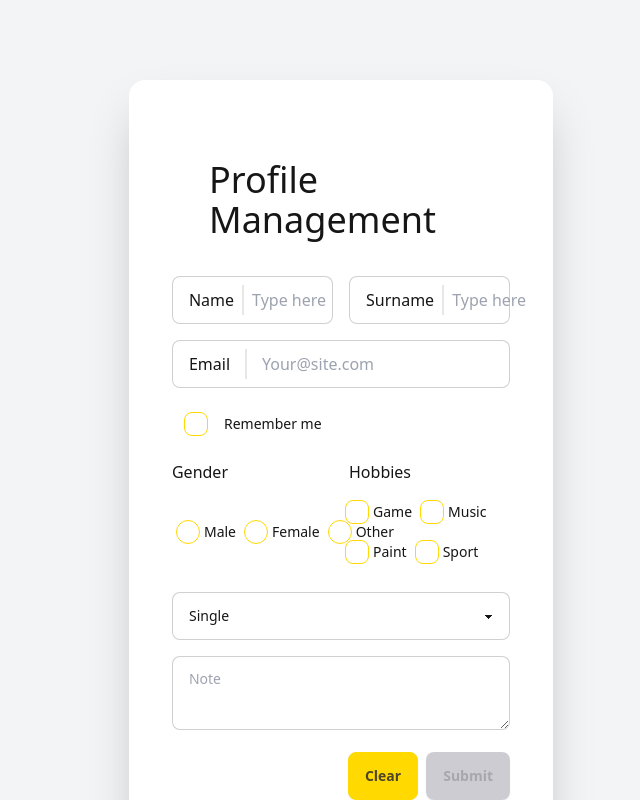
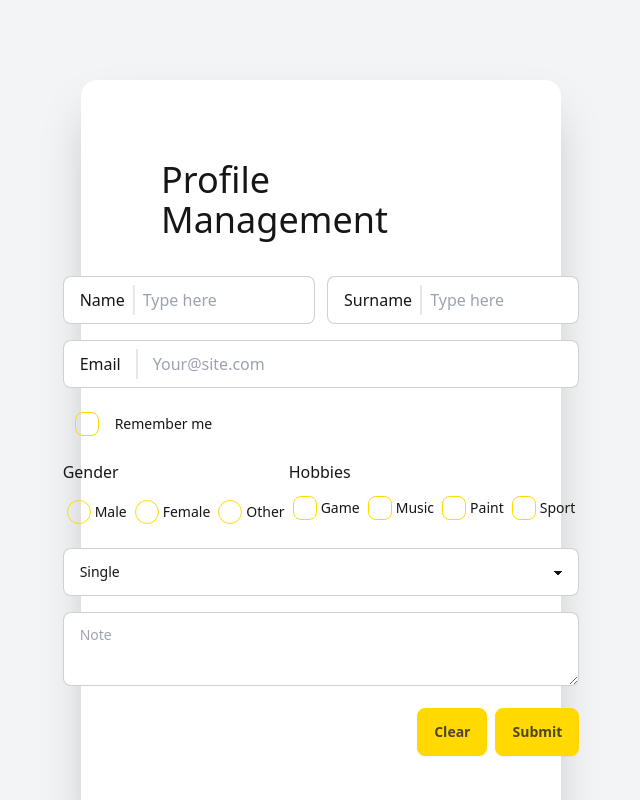
Before and after one commit to GuideMiee/CRUD, a React (Vite) app: page / in a window 1280 px wide. Shown: the whole page, without its empty margins (11-651 px from the left). Built offline with nearby package versions, Linux system fonts and the light colour scheme.

Commit message:
validate

```diff
--- a/src/components/Form.jsx
+++ b/src/components/Form.jsx
@@ -1,4 +1,4 @@
-import React, { useState } from "react";
+import React, { useEffect, useState } from "react";
 
 const FormLayout = () => {
   const [showData, setShowData] = useState([]);
@@ -7,7 +7,7 @@ const FormLayout = () => {
     surname: "",
     email: "",
     check: false,
-    gender: "",
+    gender: "Male",
     hobby: [],
     note: "",
     status: "",
@@ -29,13 +29,50 @@ const FormLayout = () => {
       note: "",
       status: "",
     });
+    setErrors({});
+  };
+
+  const [errors, setErrors] = useState({});
+
+  const validateForm = () => {
+    let formErrors = {};
+
+    if (formData.name.length < 5) {
+      formErrors.name = "Name must be at least 5 characters.";
+    }
+    if (formData.surname.length < 5) {
+      formErrors.surname = "Surname must be at least 5 characters.";
+    }
+    if (!formData.email) {
+      formErrors.email = "Email is required.";
+    } else if (
+      !/^[a-zA-Z0-9._%+-]+@[a-zA-Z0-9.-]+\.[a-zA-Z]{2,}$/.test(formData.email)
+    ) {
+      formErrors.email = "Invalid email format.";
+    }
+    if (formData.hobby.length < 2) {
+      formErrors.hobby = "Please select at least 2 hobbies.";
+    }
+
+    setErrors(formErrors);
+    return Object.keys(formErrors).length === 0;
   };
 
   const handleSubmit = (e) => {
     e.preventDefault();
+    if (validateForm()) {
+      setShowData([...showData, formData]);
       handleClear();
-    setShowData([...showData, formData]);
+    }
   };
+
+
+  useEffect(() => {
+    if(formData.name.length > 0 &&  formData.surname.length > 0){
+    validateForm();
+    }
+  }, [formData]);
+
 
   const handleCheckboxChange = (e) => {
     const { value, checked } = e.target;
@@ -51,13 +88,14 @@ const FormLayout = () => {
     <div className="bg-gray-100 h-auto min-h-screen">
       <div className="flex flex-col lg:flex-row ">
         {/* Form Section */}
-        <div className="w-full  lg:fixed ml-24 md:w-2/5 flex-shrink-0">
-          <div className="card bg-base-100 shadow-2xl mx-4 lg:mx-11 my-10 lg:my-20 p-8 lg:p-20 items-center">
+        <div className="  lg:fixed ml-12 md:w-3/6 flex-shrink-0">
+          <div className="card bg-base-100 shadow-2xl mx-4 lg:mx-11 my-10 w-3/4 lg:my-20 p-8 lg:p-20 items-center">
             <div className="pb-6 lg:pb-9 text-2xl lg:text-4xl">
               Profile Management
             </div>
             <form onSubmit={handleSubmit}>
-              <div className="mb-4 grid grid-cols-1 lg:grid-cols-2 gap-4">
+              <div className="mb-4 grid grid-cols-2 lg:gap-3">
+                <div>
                   <label className="input input-bordered flex items-center">
                     Name
                     <div className="divider divider-horizontal m-2"></div>
@@ -74,7 +112,12 @@ const FormLayout = () => {
                       }
                     />
                   </label>
+                  {errors.name && (
+                    <p className="text-red-500 text-sm mt-1">{errors.name}</p>
+                  )}
+                </div>
 
+                <div>
                   <label className="input input-bordered flex items-center">
                     Surname
                     <div className="divider divider-horizontal m-2 "></div>
@@ -91,8 +134,11 @@ const FormLayout = () => {
                       }
                     />
                   </label>
+                                    {errors.surname && (
+                    <p className="text-red-500 text-sm mt-1">{errors.surname}</p>
+                  )}
                 </div>
-
+              </div>
               <div className="mb-4">
                 <label className="input input-bordered flex items-center">
                   Email
@@ -107,16 +153,20 @@ const FormLayout = () => {
                       setFormData((prevData) => ({
                         ...prevData,
                         email: email,
-                        emailValid: /^[^\s@]+@[^\s@]+\.[^\s@]+$/.test(email),
+                        emailValid:
+                          /^[a-zA-Z0-9._%+-]+@[a-zA-Z0-9.-]+\.[a-zA-Z]{2,}$/.test(
+                            email
+                          ),
                       }));
                     }}
                   />
                 </label>
-                {!formData.emailValid && formData.email && (
-                  <p className="text-red-500 text-sm mt-1">
-                    Please enter a valid email.
-                  </p>
+
+                <div class="error">
+                {errors.email && (
+                  <p className="text-red-500 text-sm mt-1">{errors.email}</p>
                 )}
+                </div>
               </div>
               <div className="form-control">
                 <label className="cursor-pointer label w-fit gap-4 ml-2 mb-4">
@@ -136,14 +186,14 @@ const FormLayout = () => {
                 </label>
               </div>
 
+              {/* Gender */}
+              <div className="flex">
                 <div className="mb-4">
-                <div className="grid grid-cols-2 gap-4 mb-1">
+                  <div className="flex flex-col">
+                    <div className="gap-4 mb-1">
                       <div className="mb-1">Gender</div>
-                  <div className="mb-1">Hobbies</div>
                     </div>
-
-                <div className="flex flex-wrap lg:flex-nowrap mb-5">
-                  {/* Gender */}
+                    <div className="flex flex-wrap lg:flex-nowrap sm:text-lg">
                       <div className="w-full lg:w-1/2 flex mb-4 lg:mb-0">
                         <label className="label gap-1">
                           <input
@@ -194,9 +244,14 @@ const FormLayout = () => {
                           <span className="label-text">Other</span>
                         </label>
                       </div>
+                    </div>
+                  </div>
+                </div>
+                {/* Hobbies */}
 
-                  {/* Hobbies */}
-                  <div className="w-full lg:w-1/2 flex flex-wrap">
+                <div className="lg:m-auto">
+                  <div className="mb-1">Hobbies</div>
+                  <div className="flex flex-wrap lg:flex-nowrap mb-5 sm:text-lg">
                     <label className="label cursor-pointer gap-1">
                       <input
                         type="checkbox"
@@ -294,17 +349,17 @@ const FormLayout = () => {
                     formData.surname.length >= 5 &&
                     formData.emailValid &&
                     formData.hobby.length >= 2
-                      ? ""
-                      : "btn-disabled"
+                    // ? ""
+                    // : "btn-disabled"
                   }`}
-                  disabled={
-                    !(
-                      formData.name.length >= 6 &&
-                      formData.surname.length >= 5 &&
-                      formData.emailValid &&
-                      formData.hobby.length >= 2
-                    )
-                  }
+                  // disabled={
+                  //   !(
+                  //     formData.name.length >= 6 &&
+                  //     formData.surname.length >= 5 &&
+                  //     formData.emailValid &&
+                  //     formData.hobby.length >= 2
+                  //   )
+                  // }
                 >
                   Submit
                 </button>
```
Lines whose indentation alone changed are shown as unchanged.
